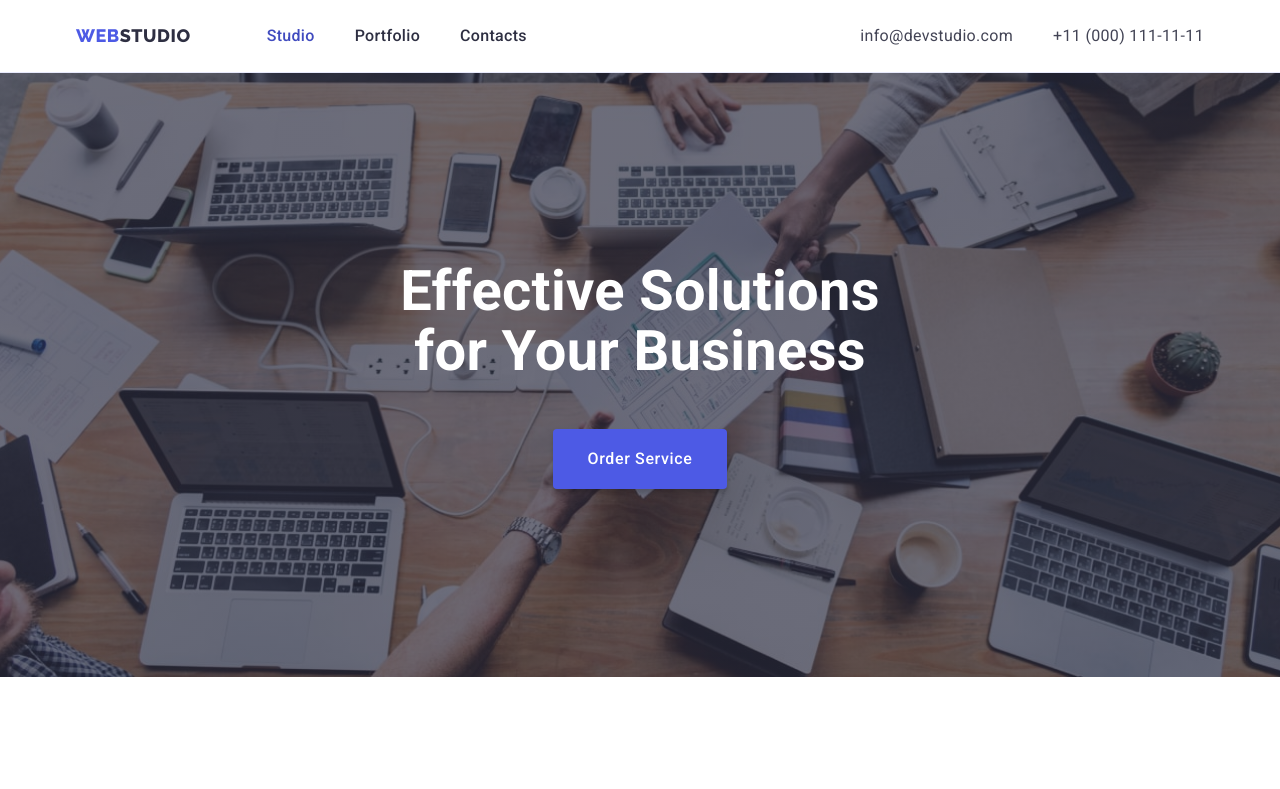
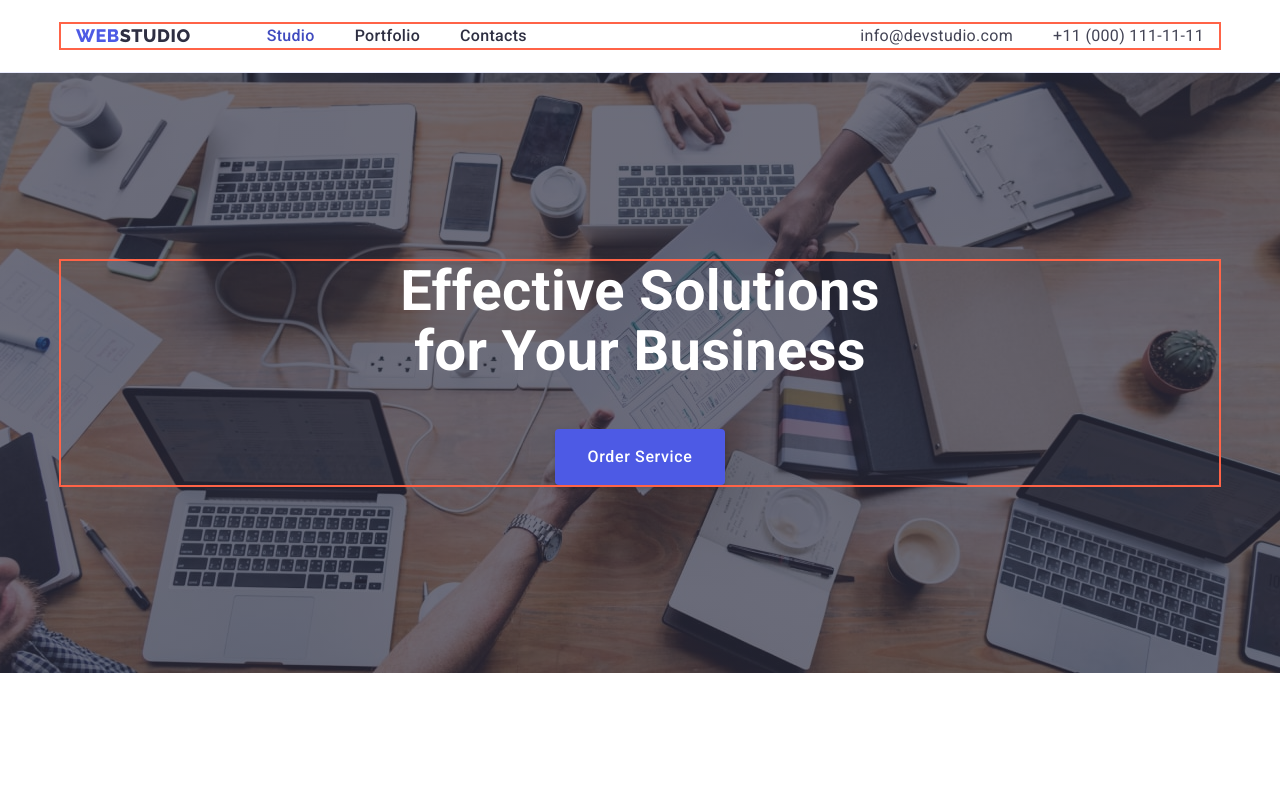
Before and after one commit to SergeyMushtukov/goit-markup-hw-04, a plain HTML site: page index.html in a window 1280 px wide. Shown: the top 789 px of the page. Drawn offline with nearby package versions, Linux system fonts and the light colour scheme.

Commit message:
Убрал бордер на кнопке Hero

```diff
--- a/css/styles.css
+++ b/css/styles.css
@@ -41,7 +41,7 @@ ul {
   width: 1158px;
   padding-left: 15px;
   padding-right: 15px;
-  /* outline: 2px solid tomato; */
+  outline: 2px solid tomato;
 }
 
 .section {
@@ -180,7 +180,7 @@ img {
 }
 .hero-btn {
   border-radius: 4px;
-  border-color: transparent;
+  border: none;
   padding: 16px 32px;
 
   font-family: inherit;
```
